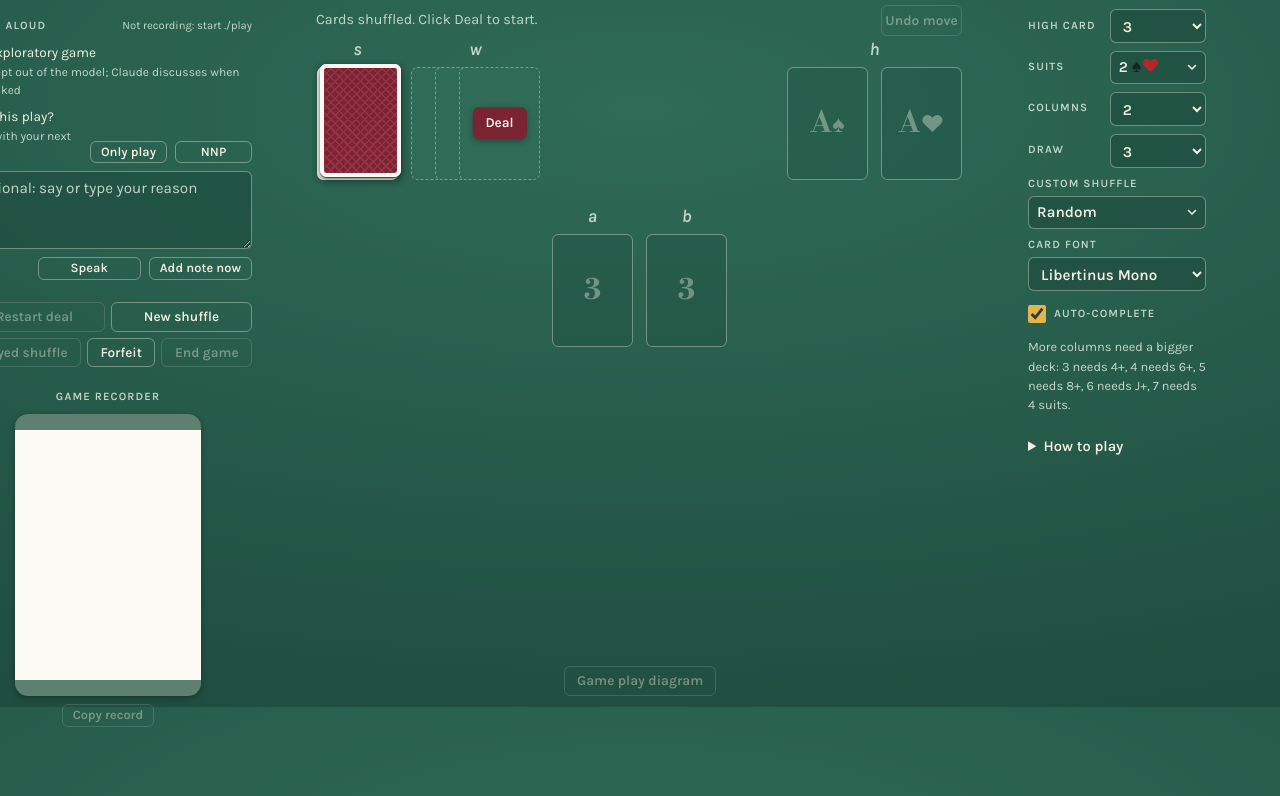
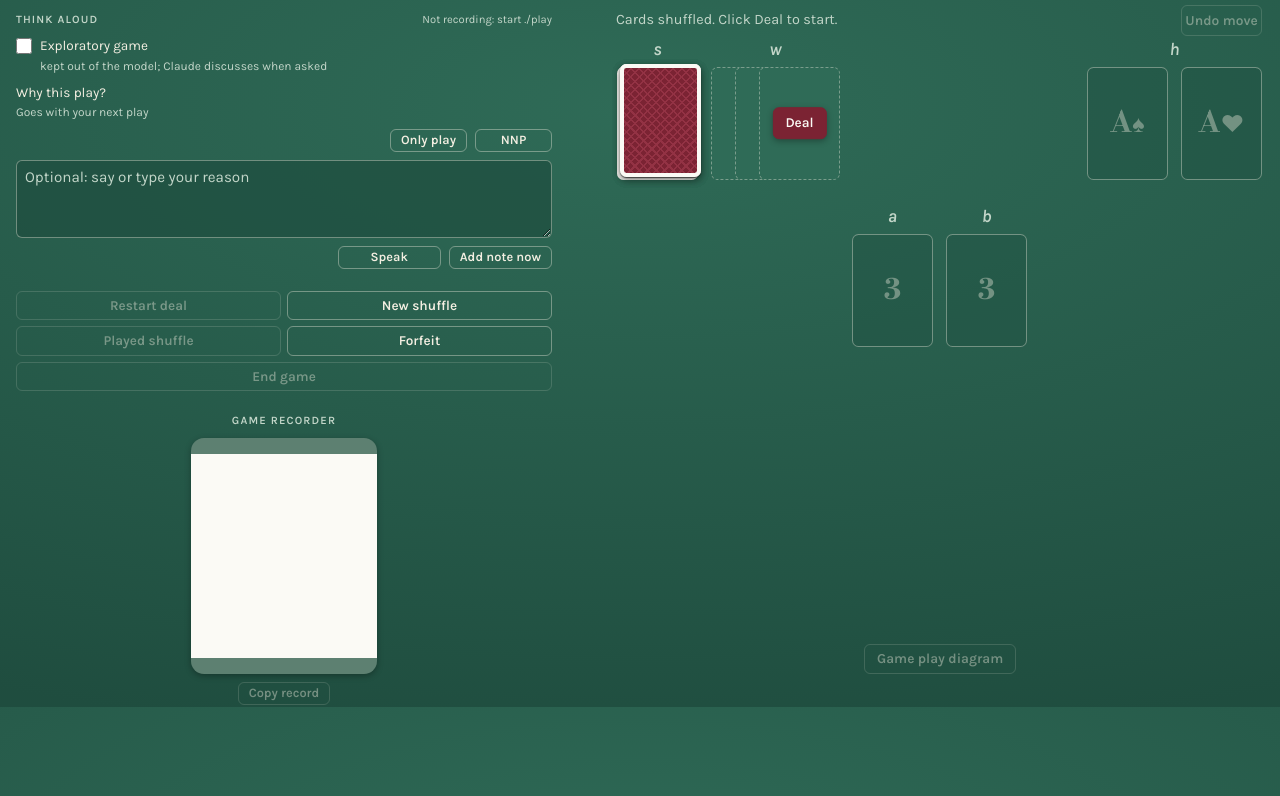
Before and after one commit to briankdew/solitaire-play-lab, a website with bundled scripts: page index.html in a window 1280 px wide. Shown: the part 93-889 px from the top of the page. Built offline with nearby package versions, Linux system fonts and the light colour scheme; files whose address does not match are found by name.

Commit message:
Left column: buttons 2/2/1, note label on its own line, one centerline for Think aloud, buttons and record (exploratory too); three columns only from 1400px, where they fit
Co-Authored-By: Claude Opus 5.5 <noreply@anthropic.com>
Claude-Session: https://claude.ai/code/session_01QTnM6ANCUhNnrLxhNEZY2j

```diff
--- a/styles.css
+++ b/styles.css
@@ -69,10 +69,10 @@ body {
 /* The page narrows in steps. First the settings column moves below the play area, and the play
    area moves right, so the left column (Think aloud and the record) gets all the room left over;
    Think aloud widens to fill it. */
-@media (max-width: 1160px) {   /* below this the settings column no longer fits (allowing for a scrollbar) */
+@media (max-width: 1400px) {   /* below this the three columns no longer fit beside each other (allowing for a scrollbar) */
   .layout { grid-template-columns: minmax(0, 1fr) minmax(0, 648px); grid-template-rows: auto auto auto; }
   .side-left { grid-row: 1 / span 3; justify-self: stretch; }
-  .side-left .lab, .side-left .toolbar { width: 100%; max-width: 36rem; justify-self: end; }
+  .side-left .lab, .side-left .toolbar { width: 100%; max-width: 36rem; justify-self: center; }
   .app > .top { justify-self: end; }   /* the heading stays above the play area as it moves right */
   .side-right { grid-column: 2; grid-row: 3; max-width: none; margin-left: 0; margin-top: 14px; }
 }
@@ -123,9 +123,9 @@ body {
 .controls { display: grid; gap: 22px; width: max-content; max-width: 100%; }
 /* The game controls sit in the left column under Think aloud, as wide as it: compact buttons that
    wrap and share each row. */
-.toolbar { display: flex; flex-wrap: wrap; gap: 6px; width: 18rem; max-width: 100%; }
-.toolbar .btn { flex: 1 1 auto; font-size: 0.85rem; padding: 7px 10px; }
-#restartBtn, #newBtn { flex: 1 1 40%; }   /* the first row's two buttons, the same width */
+.toolbar { display: grid; grid-template-columns: 1fr 1fr; gap: 6px; width: 18rem; max-width: 100%; }   /* 2 / 2 / 1 buttons */
+.toolbar .btn { font-size: 0.85rem; padding: 7px 10px; }
+#endGameBtn { grid-column: 1 / -1; }
 .btn {
   font: 600 0.9rem/1 var(--font-ui);
   color: var(--ink);
@@ -560,8 +560,8 @@ body {
 .lab textarea:focus-visible { outline: 3px solid var(--brass); outline-offset: 2px; }
 /* Two-button rows: both buttons as wide as the wider one, at the right. */
 .lab-row { display: grid; grid-auto-flow: column; grid-auto-columns: 1fr; gap: 8px; width: max-content; max-width: 100%; margin-left: auto; }
-.lab-note-head { display: flex; align-items: flex-end; justify-content: space-between; gap: 8px; }
-.lab-quick { display: grid; grid-auto-flow: column; grid-auto-columns: 1fr; gap: 8px; flex: none; }   /* one-click notes, beside the label */
+.lab-note-head { display: grid; gap: 8px; }   /* the label on its own line, then the one-click notes */
+.lab-quick { display: grid; grid-auto-flow: column; grid-auto-columns: 1fr; gap: 8px; justify-self: end; }   /* one-click notes, beside the label */
 .lab .btn.on { background: var(--back); border-color: var(--back); color: var(--card); }
 .lab-question {
   display: grid; gap: 6px; padding: 10px; border-radius: 8px;
@@ -575,7 +575,7 @@ body {
 .lab-explore { display: flex; align-items: flex-start; gap: 8px; font-size: 0.85rem; cursor: pointer; }
 .lab-explore input { margin: 2px 0 0; accent-color: var(--brass); width: 16px; height: 16px; flex: none; }
 .lab-explore small { display: block; font-size: 0.75rem; color: var(--ink-muted); }
-.lab.exploring { padding: 10px; margin-inline: -11px; border: 1px dashed var(--brass); border-radius: 10px; background: color-mix(in srgb, var(--brass) 8%, transparent); }
+.lab.exploring { box-sizing: content-box; padding: 10px; margin-inline: -11px; border: 1px dashed var(--brass); border-radius: 10px; background: color-mix(in srgb, var(--brass) 8%, transparent); }
 .lab.exploring .lab-explore span { color: var(--brass); font-weight: 600; }
 .lab-shuffle { margin: 0; font-size: 0.8rem; color: var(--ink-muted); font-variant-numeric: tabular-nums; }
 .lab-shuffle b { font-weight: 600; color: var(--ink); letter-spacing: 0.02em; }
--- a/ui/layout.js
+++ b/ui/layout.js
@@ -12,7 +12,7 @@ import { placeDiagram } from './diagram.js';
 const STEP_LINE = 20, STEP_PAD = 3;
 const MOVE_STEP_H = 2 * STEP_LINE + 2 * STEP_PAD;
 const TURN_STEP_H = STEP_LINE + 2 * STEP_PAD;   // a one-line waste step: the window is this much shorter
-const settingsBelow = window.matchMedia('(max-width: 1160px)');   // the CSS breakpoints, kept in step
+const settingsBelow = window.matchMedia('(max-width: 1400px)');   // the CSS breakpoints, kept in step
 const narrowLayout = window.matchMedia('(max-width: 1000px)');
 const stackedLayout = window.matchMedia('(max-width: 440px)');
 export function layoutRecord() {
```
Also changed, not shown: e2e/app.spec.js (+10 -2 lines).
